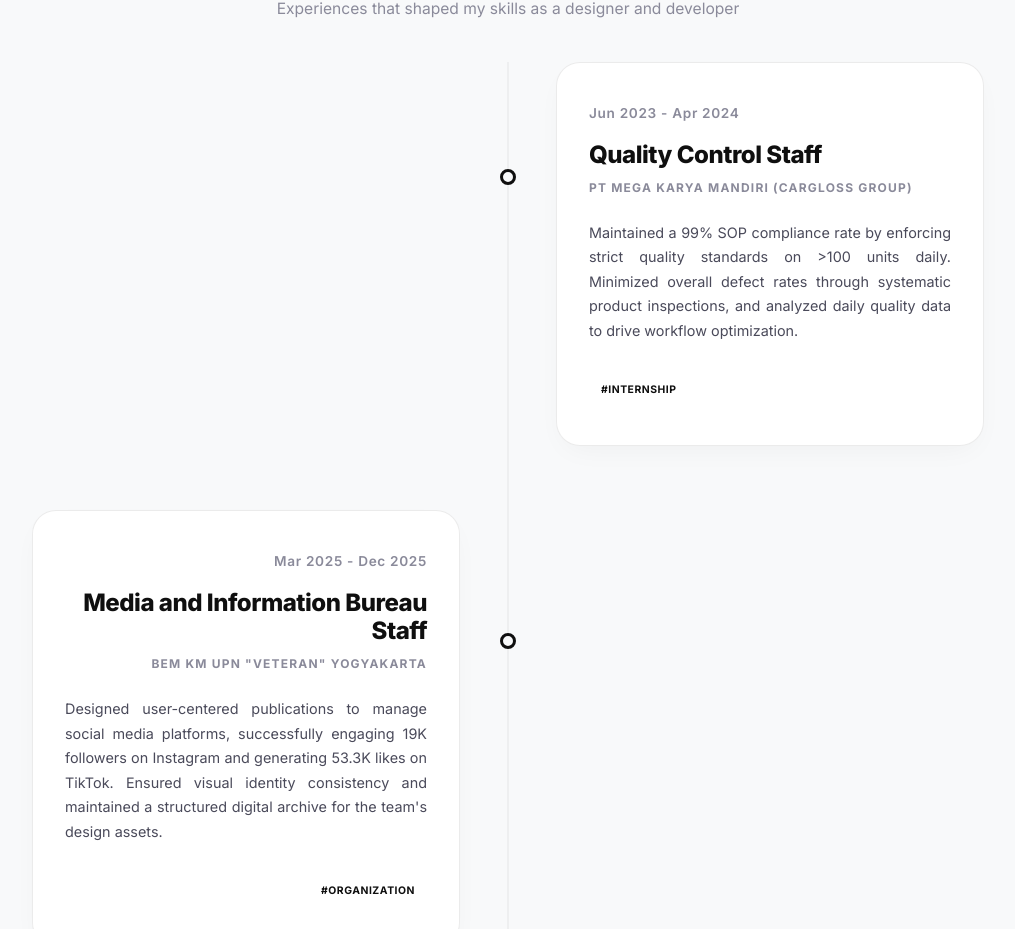
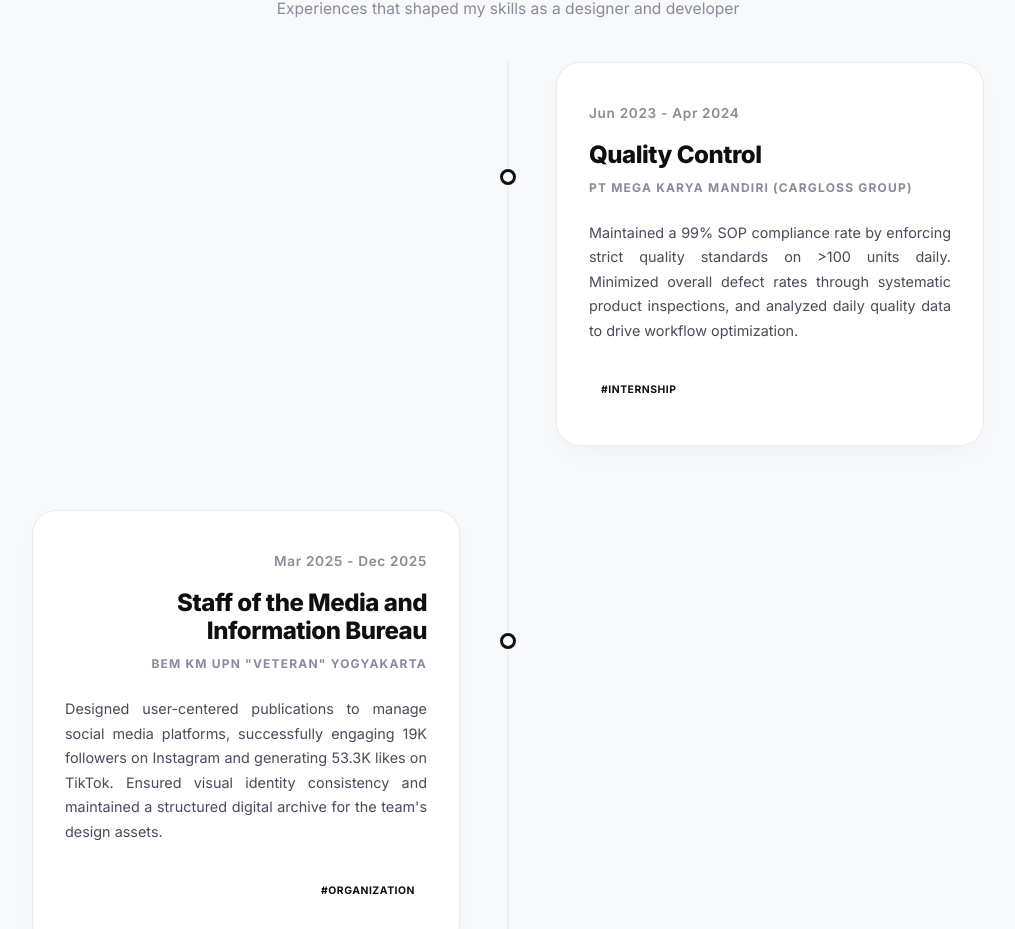
Before and after one commit to Arayalashar/Potfolio_Arya, a Next.js app: page / in a window 1280 px wide. Shown: the part 2016-2945 px from the top of the page, without its empty margins (132-1147 px from the left). Built offline with nearby package versions, Linux system fonts and the light colour scheme.

Commit message:
Update certifications and experiences data

```diff
--- a/data/certifications.js
+++ b/data/certifications.js
@@ -25,7 +25,7 @@ export const certifications = [
   },
   {
     id: 4,
-    title: "Responsive Web Design Certification",
+    title: "Basic Web Programming Course",
     issuer: "Dicoding",
     type: "Course",
     thumbnail: "/dasarweb.jpg",
--- a/data/experiences.js
+++ b/data/experiences.js
@@ -3,7 +3,7 @@
 export const experiences = [
   {
     id: 1,
-    jobTitle: "Quality Control Staff",
+    jobTitle: "Quality Control",
     organization: "PT MEGA KARYA MANDIRI (CARGLOSS GROUP)",
     position: "Internship",
     period: "Jun 2023 - Apr 2024",
@@ -14,7 +14,7 @@ export const experiences = [
   },
   {
     id: 2,
-    jobTitle: "Media and Information Bureau Staff",
+    jobTitle: "Staff of the Media and Information Bureau",
     organization: "BEM KM UPN \"VETERAN\" YOGYAKARTA",
     position: "Organization",
     period: "Mar 2025 - Dec 2025",
```
